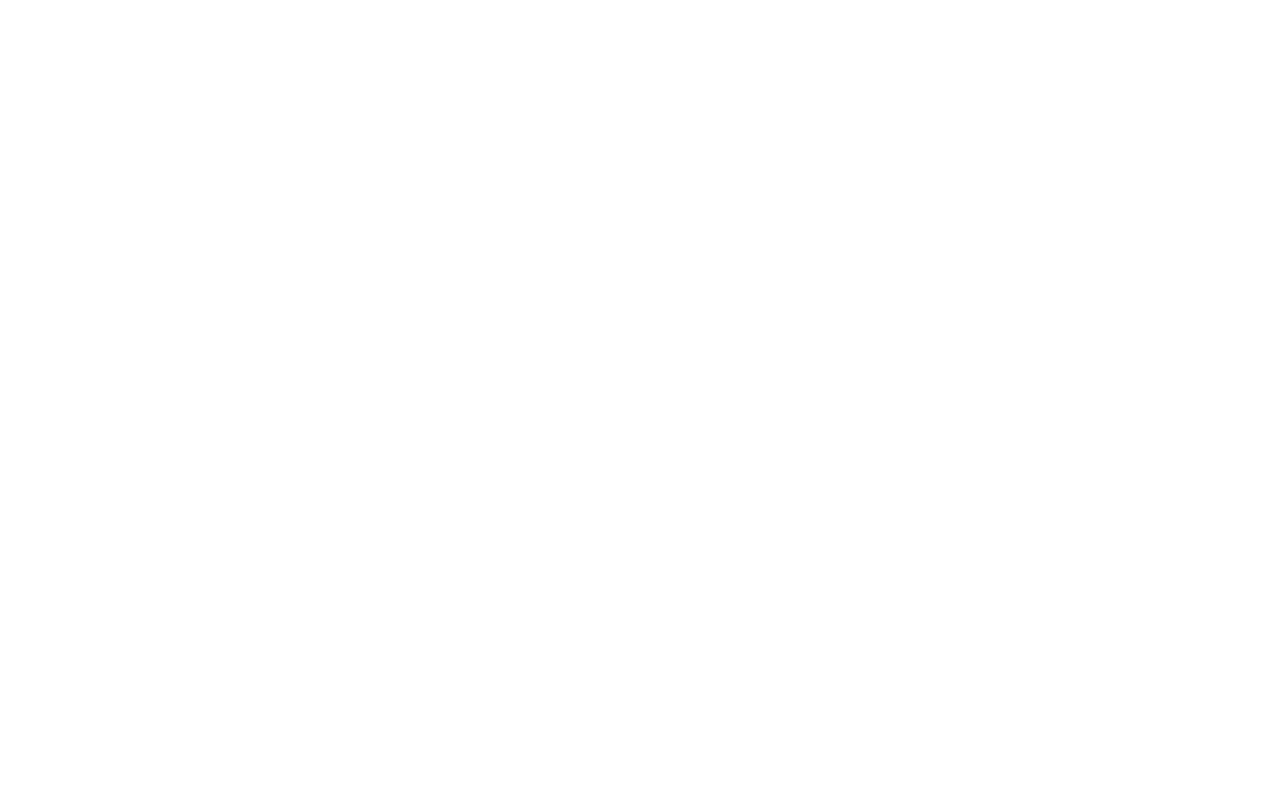
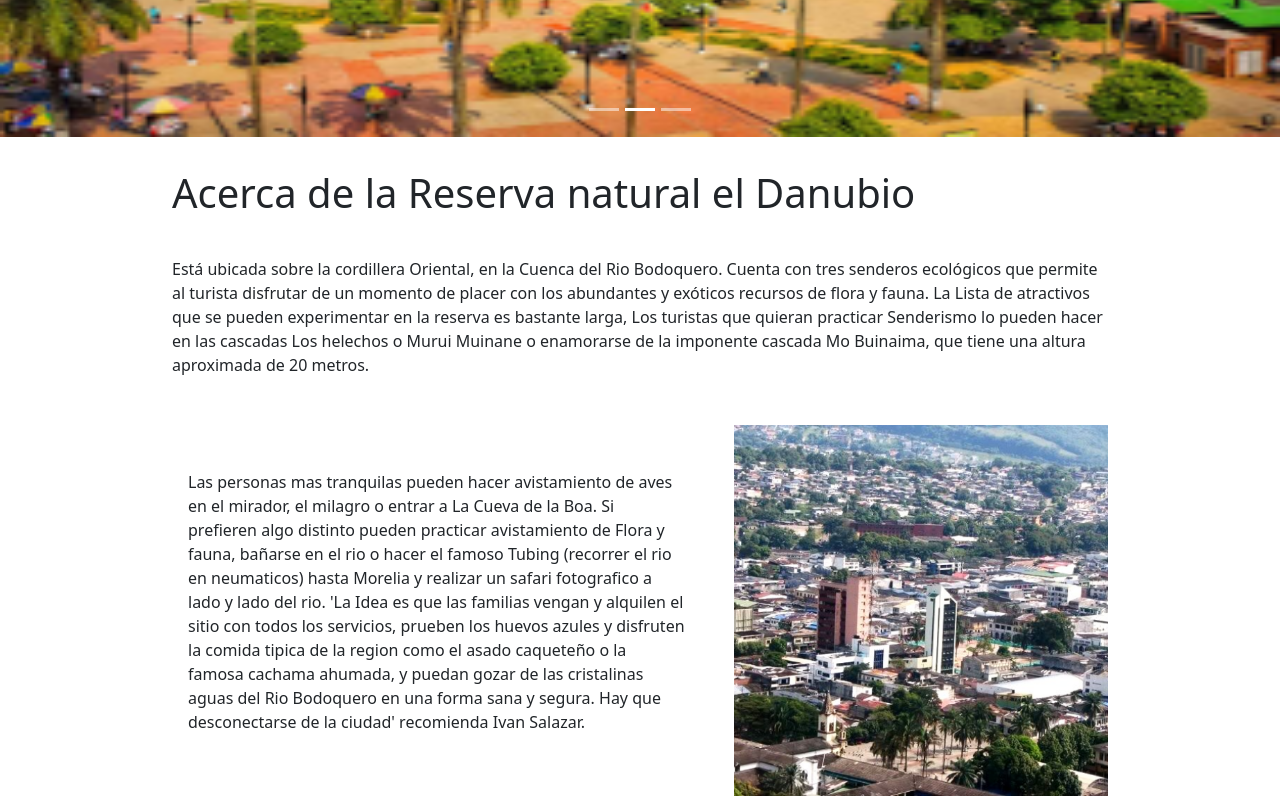
Before and after one commit to DiegoDiaz2003/Descubre_Caqueta, a React (Create React App) app: page /more_info/landscapes in a window 1280 px wide. Before the commit this address had no page. Shown: the part 480-1280 px from the top of the page. Before the commit the page ends 800 px from the top, so only its background shows below. Built offline with nearby package versions, Linux system fonts and the light colour scheme.

Commit message:
Webpage component finished

```diff
--- a/package.json
+++ b/package.json
@@ -5,12 +5,15 @@
   "dependencies": {
     "@emotion/react": "^11.14.0",
     "@emotion/styled": "^11.14.0",
+    "@react-google-maps/api": "^2.20.3",
     "bootstrap": "^5.3.3",
     "bootstrap-icons": "^1.11.3",
     "cra-template": "1.2.0",
+    "leaflet": "^1.9.4",
     "react": "^19.0.0",
     "react-bootstrap": "^2.10.6",
     "react-dom": "^19.0.0",
+    "react-leaflet": "^5.0.0",
     "react-router-dom": "^7.0.2",
     "react-scripts": "5.0.1"
   },
--- a/src/App.js
+++ b/src/App.js
@@ -1,4 +1,6 @@
 import AboutPage from "./pages/about";
+import LandscapesInfo from "./pages/categories/landscapes/info";
+import LandscapesMoreInfo from "./pages/categories/landscapes/moreInfo";
 import IndexPage from "./pages/index";
 import LandscapesPage from "./pages/landscapes";
 import Layout from "./pages/layout/layout";
@@ -10,8 +12,18 @@ function App() {
             <Routes>
                 <Route path="/" element={<Layout />}>
                     <Route index element={<IndexPage />} />
-                    <Route path="/paisajes" element={<LandscapesPage />} />
-                    <Route path="/acerca_de" element={<AboutPage />} />
+
+                    <Route path="/about" element={<AboutPage />} />
+
+                    <Route path="/landscapes" element={<LandscapesPage />} />
+                    <Route
+                        path="/info/landscapes"
+                        element={<LandscapesInfo />}
+                    />
+                    <Route
+                        path="/more_info/landscapes"
+                        element={<LandscapesMoreInfo />}
+                    />
                 </Route>
             </Routes>
         </>
--- /dev/null
+++ b/src/components/infoPageComponents/index.js
@@ -0,0 +1,106 @@
+import styled from "@emotion/styled/macro";
+import * as color from "../../theme";
+import { GoogleMap, LoadScript, Marker } from "@react-google-maps/api";
+import { Link } from "react-router-dom";
+
+export default function InfoPageComponents({
+    lat,
+    lng,
+    title,
+    img1,
+    img2,
+    img3,
+    text,
+    url,
+}) {
+    const containerStyle = {
+        width: "100%",
+        height: "400px",
+    };
+
+    const center = {
+        lat: lat,
+        lng: lng,
+    };
+
+    return (
+        <Container>
+            <h1>{title}</h1>
+
+            <ImagesContainer>
+                <Image src={img1} alt="Gallery item" />
+                <Image src={img2} alt="Gallery item" />
+                <Image src={img3} alt="Gallery item" />
+            </ImagesContainer>
+            <TextsContainer>
+                <p>{text}</p>
+
+                <Button to={url}>Conocer mas</Button>
+            </TextsContainer>
+
+            <MapContainer>
+                <LoadScript googleMapsApiKey="AIzaSyBbIYLJJJ6Rjmn6PV9x7_4-yi5A6FJhHk4">
+                    <GoogleMap
+                        mapContainerStyle={containerStyle}
+                        center={center}
+                        zoom={13}
+                    >
+                        <Marker position={center} />
+                    </GoogleMap>
+                </LoadScript>
+            </MapContainer>
+        </Container>
+    );
+}
+
+const Container = styled.header`
+    display: flex;
+    flex-direction: column;
+    text-align: center;
+    justify-content: center;
+    gap: 2rem;
+    padding: 2rem;
+    width: 100%;
+    max-width: 1700px;
+`;
+
+const ImagesContainer = styled.div`
+    display: grid;
+    justify-content: center;
+    grid-template-columns: repeat(3, minmax(250px, 300px));
+    grid-template-rows: repeat(1, 500px);
+    gap: 1rem;
+`;
+
+const Image = styled.img`
+    width: 100%;
+    height: 100%;
+    object-fit: cover;
+`;
+
+const TextsContainer = styled.div`
+    display: flex;
+    flex-direction: column;
+    align-items: center;
+
+    p {
+        max-width: 1000px;
+    }
+`;
+
+const Button = styled(Link)`
+    align-self: center;
+    border-radius: 1rem;
+    border: none;
+    font-size: 1.2rem;
+    padding: 0.2rem 1.5rem;
+    font-weight: bold;
+    background: ${color.buttonColor};
+    color: #fff;
+    text-decoration-line: none;
+`;
+
+const MapContainer = styled.div`
+    width: 100%;
+    height: 400px;
+`;
--- /dev/null
+++ b/src/components/moreInfoPageComponents/index.js
@@ -0,0 +1,70 @@
+import styled from "@emotion/styled/macro";
+
+export default function MoreInfoPageComponents({
+    title,
+    img1,
+    img2,
+    text1,
+    text2,
+}) {
+    return (
+        <Container>
+            <h1>{title}</h1>
+            <p>{text1}</p>
+
+            <TextsContainer>
+                <ContentContainer>
+                    <p>{text2}</p>
+                </ContentContainer>
+                <ImageContainer>
+                    <Image src={img1} alt="" />
+                </ImageContainer>
+            </TextsContainer>
+
+            <FooterImage src={img2} alt="" />
+        </Container>
+    );
+}
+
+const Container = styled.header`
+    display: flex;
+    flex-direction: column;
+    gap: 2rem;
+    padding: 2rem;
+    width: 100%;
+    max-width: 1000px;
+`;
+
+const TextsContainer = styled.div`
+    display: flex;
+    gap: 2rem;
+    flex-wrap: wrap; /* Asegura que se ajusta en pantallas pequeñas */
+`;
+
+const ImageContainer = styled.div`
+    flex: 1;
+    display: flex;
+    justify-content: center;
+    align-items: center;
+    max-width: 40%;
+`;
+
+const Image = styled.img`
+    width: 100%;
+`;
+
+const ContentContainer = styled.div`
+    flex: 1;
+    display: flex;
+    justify-content: center;
+    align-items: flex-start;
+    flex-direction: column;
+    gap: 1rem;
+    max-width: 60%;
+    padding: 1rem;
+`;
+
+const FooterImage = styled.img`
+    max-height: 300px;
+    object-fit: cover;
+`;
--- a/src/components/navbar/index.js
+++ b/src/components/navbar/index.js
@@ -2,7 +2,7 @@ import { Navbar, Nav } from "react-bootstrap";
 import styled from "@emotion/styled";
 import { useState } from "react";
 import Logo from "../../assets/images/logo.png";
-import * as color from "../../theme"
+import * as color from "../../theme";
 
 export default function NavBar() {
     const [isOpen, setIsOpen] = useState(false);
@@ -25,7 +25,7 @@ export default function NavBar() {
                 >
                     <NavigationLinks>
                         <NavLink href="/">Inicio</NavLink>
-                        <NavLink href="/acerca_de">Acerca de</NavLink>
+                        <NavLink href="/about">Acerca de</NavLink>
                     </NavigationLinks>
                 </NavbarCollapseStyles>
             </Navbar>
--- a/src/pages/about/index.js
+++ b/src/pages/about/index.js
@@ -2,7 +2,6 @@ import styled from "@emotion/styled/macro";
 import AboutMeContent from "../../components/aboutMeContent";
 import GalleryAboutme from "../../components/galleryAbouMe";
 import AboutMeHeader from "../../components/aboutMeHeader";
-import * as color from "../../theme";
 
 export default function AboutPage() {
     return (
@@ -24,7 +23,7 @@ const Container = styled.header`
     align-items: center;
     gap: 4rem;
     width: 100%;
-    max-width: 2000px;
+    max-width: 1000px;
 
     div h1 {
         text-align: center;
--- /dev/null
+++ b/src/pages/categories/landscapes/info.js
@@ -0,0 +1,46 @@
+import InfoPageComponents from "../../../components/infoPageComponents";
+import img1 from "../../../assets/images/gallery1.png";
+import img2 from "../../../assets/images/gallery1.png";
+import img3 from "../../../assets/images/gallery1.png";
+import styled from "@emotion/styled/macro";
+import { CarouselComponent } from "../../../components/carousel";
+
+export default function LandscapesInfo() {
+    return (
+        <Container>
+            <CarouselComponent img1={img1} img2={img1} img3={img1} />
+            <SubContainer>
+                <InfoPageComponents
+                    lat={23.163144}
+                    lng={-102.330268}
+                    title="Reserva natural el Danubio"
+                    img1={img1}
+                    img2={img2}
+                    img3={img3}
+                    text="¡Bienvenido a la Reserva Natural El Danubio, un verdadero paraíso en el corazón de Caquetá! Aquí, la naturaleza se despliega en todo su esplendor, ofreciéndote un refugio de paz y biodiversidad.
+Te invitamos a explorar nuestros senderos rodeados de exuberante flora y fauna, donde cada paso te acercará más a la esencia de este ecosistema único. Disfruta del canto de las aves, el murmullo de los ríos y la belleza de paisajes que te dejarán sin aliento.
+En la Reserva Natural El Danubio, cada rincón cuenta una historia y cada experiencia es una oportunidad para conectar con la naturaleza. ¡Estamos encantados de tenerte aquí y esperamos que disfrutes de todo lo que este maravilloso lugar tiene para ofrecer!"
+                    url="/more_info/landscapes"
+                />
+            </SubContainer>
+        </Container>
+    );
+}
+
+const Container = styled.div`
+    width: 100%;
+    display: flex;
+    flex-direction: column;
+    justify-content: center;
+    align-items: center;
+`;
+
+const SubContainer = styled.div`
+    display: flex;
+    flex-direction: column;
+    justify-content: center;
+    align-items: center;
+    gap: 4rem;
+    width: 100%;
+    max-width: 1000px;
+`;
--- /dev/null
+++ b/src/pages/categories/landscapes/moreInfo.js
@@ -0,0 +1,40 @@
+import styled from "@emotion/styled/macro";
+import MoreInfoPageComponents from "../../../components/moreInfoPageComponents";
+import image from "../../../assets/images/aboutMe.png";
+import { CarouselComponent } from "../../../components/carousel";
+import img1 from "../../../assets/images/gallery1.png";
+
+export default function LandscapesMoreInfo() {
+    return (
+        <Container>
+            <CarouselComponent img1={img1} img2={img1} img3={img1} />
+            <SubContainer>
+                <MoreInfoPageComponents
+                    img1={image}
+                    img2={image}
+                    title="Acerca de la Reserva natural el Danubio"
+                    text1="Está ubicada sobre la cordillera Oriental, en la Cuenca del Rio Bodoquero. Cuenta con tres senderos ecológicos que permite al turista disfrutar de un momento de placer con los abundantes y exóticos recursos de flora y fauna. La Lista de atractivos que se pueden experimentar en la reserva es bastante larga, Los turistas que quieran practicar Senderismo lo pueden hacer en las cascadas Los helechos o Murui Muinane o enamorarse de la imponente cascada Mo Buinaima, que tiene una altura aproximada de 20 metros."
+                    text2="Las personas mas tranquilas pueden hacer avistamiento de aves en el mirador, el milagro o entrar a La Cueva de la Boa. Si prefieren algo distinto pueden practicar avistamiento de Flora y fauna, bañarse en el rio o hacer el famoso Tubing (recorrer el rio en neumaticos) hasta Morelia y realizar un safari fotografico a lado y lado del rio. 'La Idea es que las familias vengan y alquilen el sitio con todos los servicios, prueben los huevos azules y disfruten la comida tipica de la region como el asado caqueteño o la famosa cachama ahumada, y puedan gozar de las cristalinas aguas del Rio Bodoquero en una forma sana y segura. Hay que desconectarse de la ciudad' recomienda Ivan Salazar."
+                />
+            </SubContainer>
+        </Container>
+    );
+}
+
+const Container = styled.div`
+    width: 100%;
+    display: flex;
+    flex-direction: column;
+    justify-content: center;
+    align-items: center;
+`;
+
+const SubContainer = styled.div`
+    display: flex;
+    flex-direction: column;
+    justify-content: center;
+    align-items: center;
+    gap: 4rem;
+    width: 100%;
+    max-width: 1000px;
+`;
--- a/src/pages/index/index.js
+++ b/src/pages/index/index.js
@@ -5,7 +5,7 @@ import Image1 from "../../assets/images/city.png";
 import Image2 from "../../assets/images/music.png";
 import Image3 from "../../assets/images/art.png";
 import Image4 from "../../assets/images/things.png";
-import * as color from "../../theme"
+import * as color from "../../theme";
 
 import Logo from "../../assets/images/logo.png";
 import ImageBackground from "../../assets/images/indexBg.png";
@@ -25,7 +25,7 @@ export default function IndexPage() {
                             text="Explora los paisajes más impresionantes."
                             image={Image1}
                             background={color.blueColor}
-                            url="/paisajes"
+                            url="/landscapes"
                         />
                         <CategoryCard
                             title="Hospedaje"
```
Also changed, not shown: src/components/cards/CategoryCardIndividual.js (+5 -5 lines), src/components/carousel/index.js (+4 -5 lines), src/pages/landscapes/index.js (+7 -7 lines), 1 other file (tests, documents, lock files or other folders).
